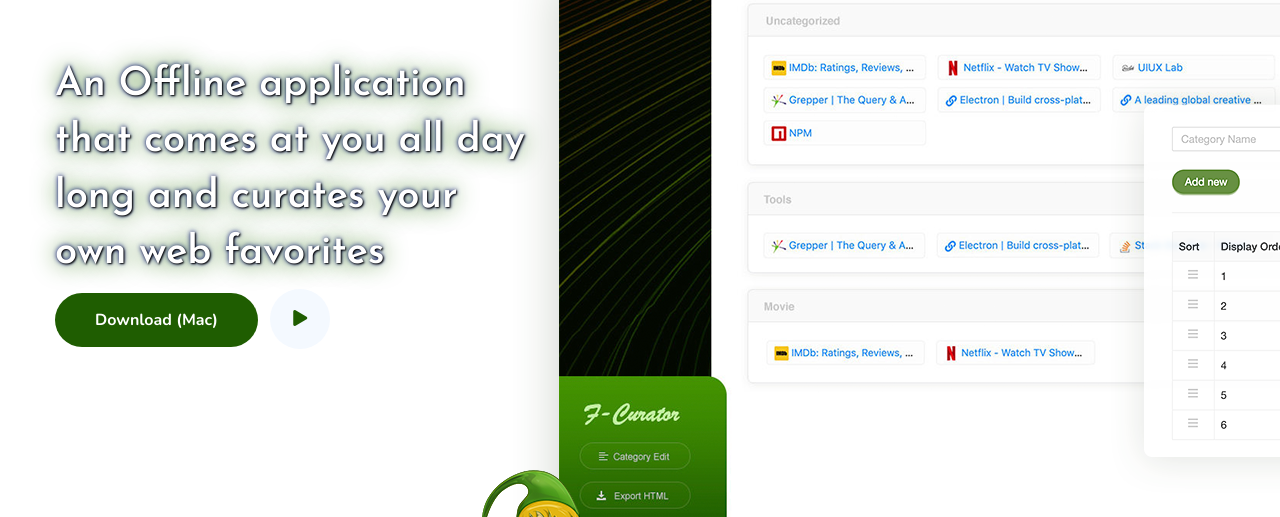
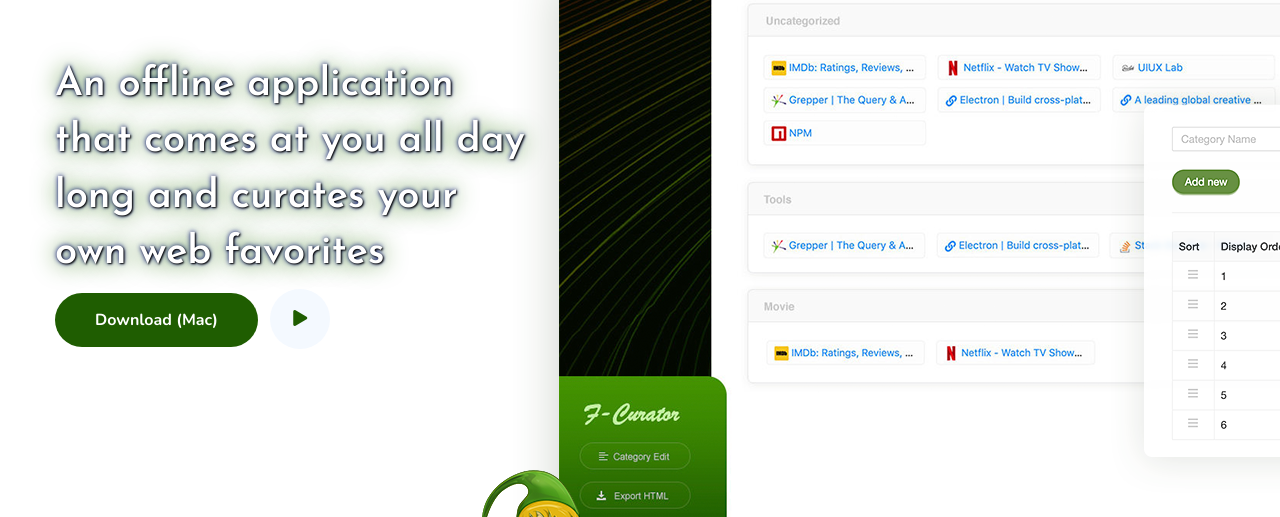
Before and after one commit to xizon/F-Curator-Official-Website, a React app: page index.html in a window 1280 px wide. Shown: the part 283-800 px from the top of the page. Built offline with nearby package versions, Linux system fonts and the light colour scheme.

Commit message:
update index.html

```diff
--- a/index.html
+++ b/index.html
@@ -94,7 +94,7 @@
                 <div class="row">
                     <div class="col-xl-5 col-lg-5">
                         <div class="slider-text slider-content-space">
-                            <h3 class="wow fadeInLeft" data-wow-delay=".3s">An Offline application that comes at you all day long and curates your own web favorites</h3>
+                            <h3 class="wow fadeInLeft" data-wow-delay=".3s">An offline application that comes at you all day long and curates your own web favorites</h3>
                             <a class="btn" href="https://github.com/xizon/F-Curator/raw/main/package/macOS/F-Curator.dmg">Download (Mac)</a>
                             <a href="https://youtu.be/VYdzttKU5H0" target="_blank" class="slider-video-btn"><i class="fas fa-play"></i></a>
                         </div>
```
Also changed, not shown: src/components/_main/index.html (+1 -1 lines).
